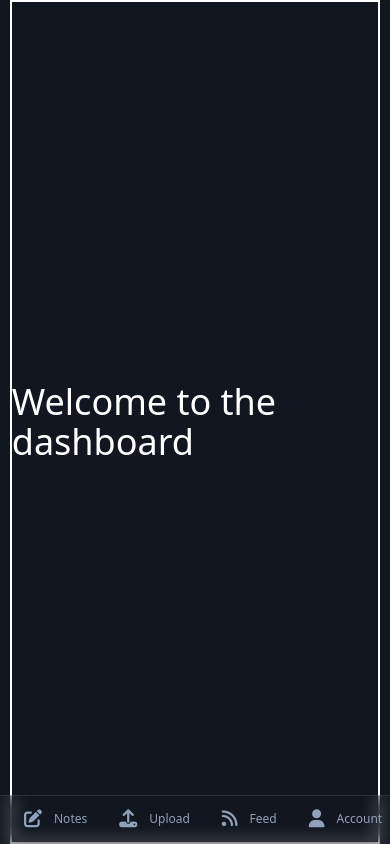
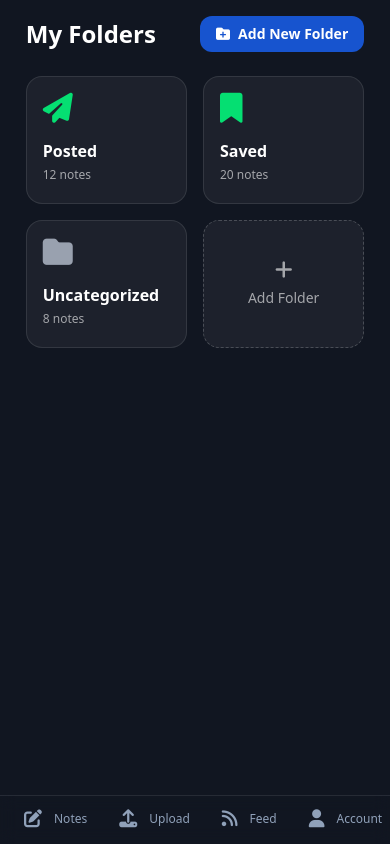
Before and after one commit to afomiadev4/NotePad, a React (Vite) app in the folder frontend/: page /dashboard in a window 390 px wide. Built offline with nearby package versions, Linux system fonts and the light colour scheme.

Commit message:
refactor Dashboard and Navigation components for improved layout and responsiveness

```diff
--- a/frontend/src/components/Dashboard.jsx
+++ b/frontend/src/components/Dashboard.jsx
@@ -2,10 +2,72 @@ import { Navigation } from "./Navigation";
 
 export function Dashboard() {
   return (
-    <div className="min-h-screen bg-(--bg-primary) text-(--text-primary) flex flex-reverse items-center justify-center">
+    <div className="min-h-screen bg-(--bg-primary) text-(--text-primary) flex flex-reverse items-center justify-center box-border">
       <Navigation />
-      <div className="border-2 w-[95%] max-w-6xl h-screen box-border flex items-center justify-center">
-        <h1 className="text-4xl">Welcome to the dashboard</h1>
+      <div className="w-[95%] max-w-6xl h-screen box-border">
+        <div className="min-h-screen bg-[--bg-primary] text-white p-4 md:p-8">
+          <div className="mb-6 flex items-center justify-between">
+            <h1 className="text-2xl md:text-3xl font-bold">My Folders</h1>
+
+            <button
+              className="flex items-center gap-2 rounded-xl bg-(--btn-primary) px-4 py-2
+                     text-sm font-semibold text-white hover:bg-cyan-600 transition cursor-pointer"
+            >
+              <i className="fa-solid fa-folder-plus"></i>
+              Add New Folder
+            </button>
+          </div>
+
+          <div className="grid grid-cols-2 md:grid-cols-3 xl:grid-cols-4 gap-4">
+            <div
+              className="group rounded-2xl border border-white/10 bg-white/5 p-4
+                        hover:bg-white/10 transition cursor-pointer h-32"
+            >
+              <div className="flex items-center justify-between mb-4">
+                <i className="fa-solid fa-paper-plane text-3xl text-green-400"></i>
+                <i className="fa-solid fa-ellipsis-vertical text-white/60 opacity-0 group-hover:opacity-100 transition"></i>
+              </div>
+
+              <h3 className="font-semibold truncate">Posted</h3>
+              <p className="text-xs text-white/60 mt-1">12 notes</p>
+            </div>
+
+            <div
+              className="group rounded-2xl border border-white/10 bg-white/5 p-4
+                        hover:bg-white/10 transition cursor-pointer h-32"
+            >
+              <div className="flex items-center justify-between mb-4">
+                <i className="fa-solid fa-bookmark text-3xl text-green-400"></i>
+                <i className="fa-solid fa-ellipsis-vertical text-white/60 opacity-0 group-hover:opacity-100 transition"></i>
+              </div>
+
+              <h3 className="font-semibold truncate">Saved</h3>
+              <p className="text-xs text-white/60 mt-1">20 notes</p>
+            </div>
+
+            <div
+              className="group rounded-2xl border border-white/10 bg-white/5 p-4
+                        hover:bg-white/10 transition cursor-pointer h-32"
+            >
+              <div className="flex items-center justify-between mb-4">
+                <i className="fa-solid fa-folder text-3xl text-gray-400"></i>
+                <i className="fa-solid fa-ellipsis-vertical text-white/60 opacity-0 group-hover:opacity-100 transition"></i>
+              </div>
+
+              <h3 className="font-semibold truncate">Uncategorized</h3>
+              <p className="text-xs text-white/60 mt-1">8 notes</p>
+            </div>
+
+            <div
+              className="flex flex-col items-center justify-center gap-2 rounded-2xl
+                     border border-dashed border-white/20 bg-white/5
+                     hover:bg-white/10 transition cursor-pointer h-32"
+            >
+              <i className="fa-solid fa-plus text-xl text-white/60"></i>
+              <span className="text-sm text-white/60">Add Folder</span>
+            </div>
+          </div>
+        </div>
       </div>
     </div>
   );
--- a/frontend/src/components/Navigation.jsx
+++ b/frontend/src/components/Navigation.jsx
@@ -17,39 +17,39 @@ export function Navigation() {
         border-t border-slate-200/10
         bg-background-dark/80 backdrop-blur-sm
 
-        md:static md:w-64 md:h-screen
-        md:border-t-0 md:border-r md:border-slate-200/10
+        lg:static lg:w-64 lg:h-screen
+        lg:border-t-0 lg:border-r lg:border-slate-200/10
       "
     >
       <nav
         className="
-          mx-auto flex max-w-md items-center justify-around
+          mx-auto flex max-w-lg items-center justify-around
           px-2 pb-2 pt-1.5
 
-          md:mx-0 md:max-w-none
-          md:flex-col md:items-stretch md:justify-center
-          md:gap-2 md:px-4 md:pt-10
+          lg:mx-0 lg:max-w-none lg:items-start
+          lg:flex-col lg:items-stretch lg:justify-center
+          lg:gap-2 lg:px-4 lg:pt-10
           h-full
         "
       >
         <Link to="/notes" className={`${baseItem} ${isActive("/notes")}`}>
           <i className="fa-solid fa-pen-to-square text-lg"></i>
-          <span className="text-xs md:text-sm font-medium">Notes</span>
+          <span className="text-xs lg:text-sm font-medium">Notes</span>
         </Link>
 
         <Link to="/upload" className={`${baseItem} ${isActive("/upload")}`}>
           <i className="fa-solid fa-upload text-lg"></i>
-          <span className="text-xs md:text-sm font-medium">Upload</span>
+          <span className="text-xs lg:text-sm font-medium">Upload</span>
         </Link>
 
         <Link to="/feed" className={`${baseItem} ${isActive("/feed")}`}>
           <i className="fa-solid fa-rss text-lg"></i>
-          <span className="text-xs md:text-sm font-medium">Feed</span>
+          <span className="text-xs lg:text-sm font-medium">Feed</span>
         </Link>
 
         <Link to="/account" className={`${baseItem} ${isActive("/account")}`}>
           <i className="fa-solid fa-user text-lg"></i>
-          <span className="text-xs md:text-sm font-medium">Account</span>
+          <span className="text-xs lg:text-sm font-medium">Account</span>
         </Link>
       </nav>
     </footer>
```
